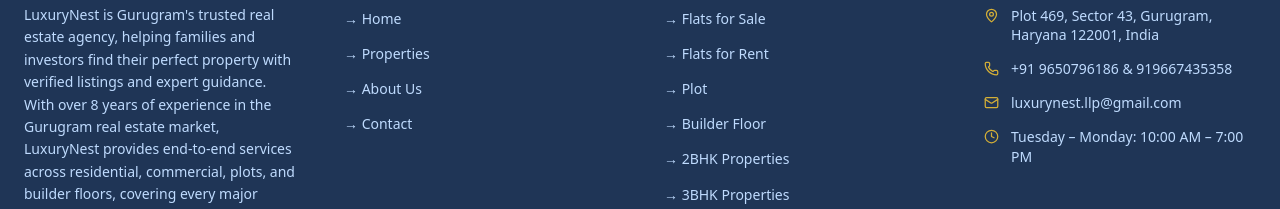
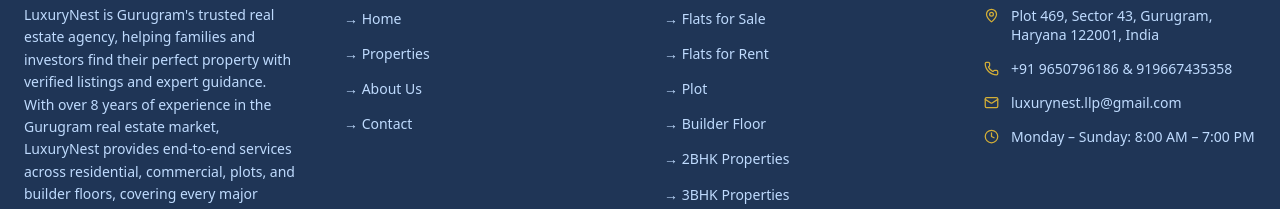
Before and after one commit to gauravquest00-create/luxurynest.llp, a React (Vite) app: page / in a window 1280 px wide. Shown: the part 3820-4029 px from the top of the page. Built offline with nearby package versions, Linux system fonts and the light colour scheme.

Commit message:
Update siteConfig.js

```diff
--- a/src/data/siteConfig.js
+++ b/src/data/siteConfig.js
@@ -25,7 +25,7 @@
 
   email: "luxurynest.llp@gmail.com",
 
-  hours: "Tuesday – Monday: 10:00 AM – 7:00 PM",
+  hours: "Monday – Sunday: 8:00 AM – 7:00 PM",
 
   experience: "5+Years",
   familiesServed: "500+",
```
